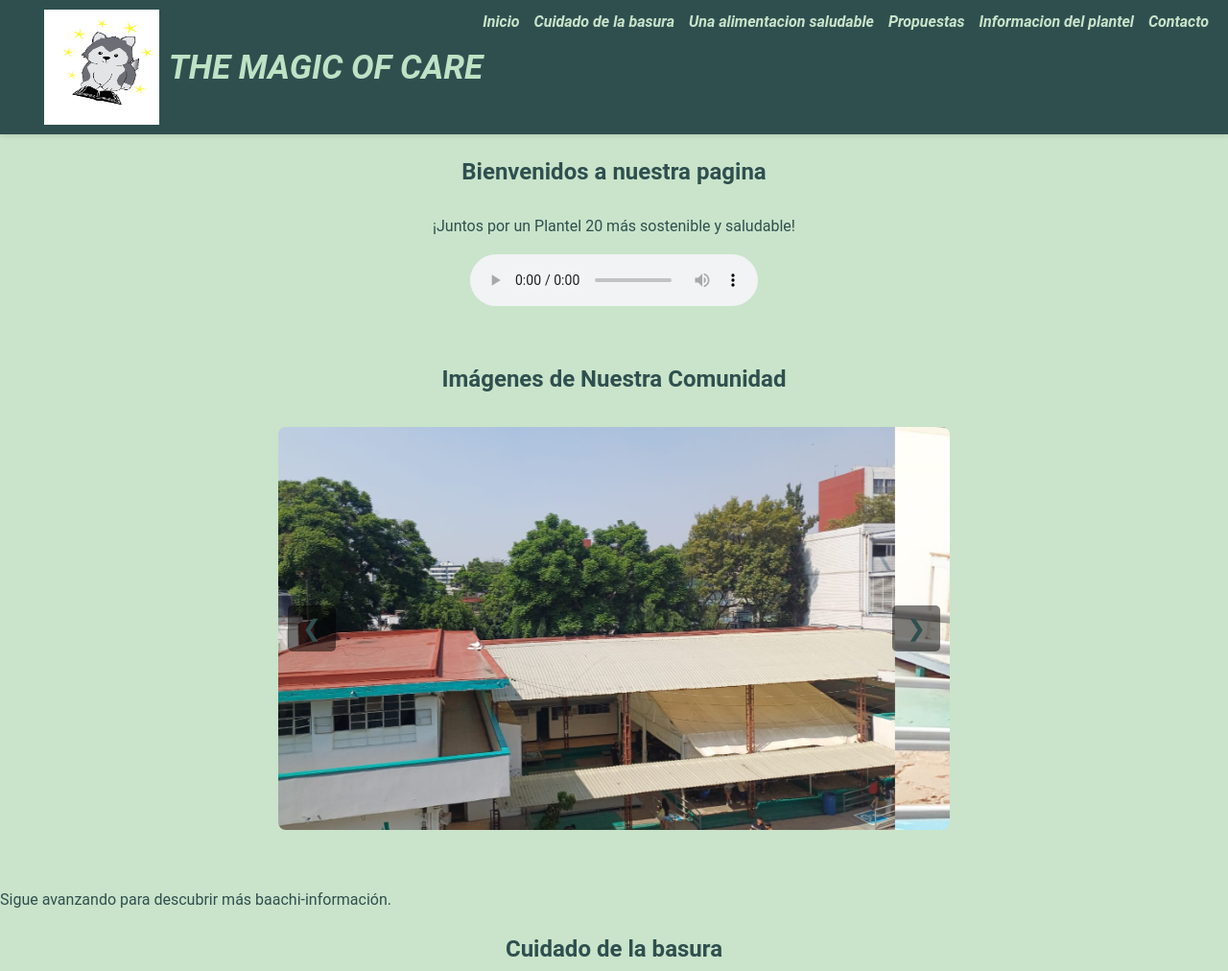
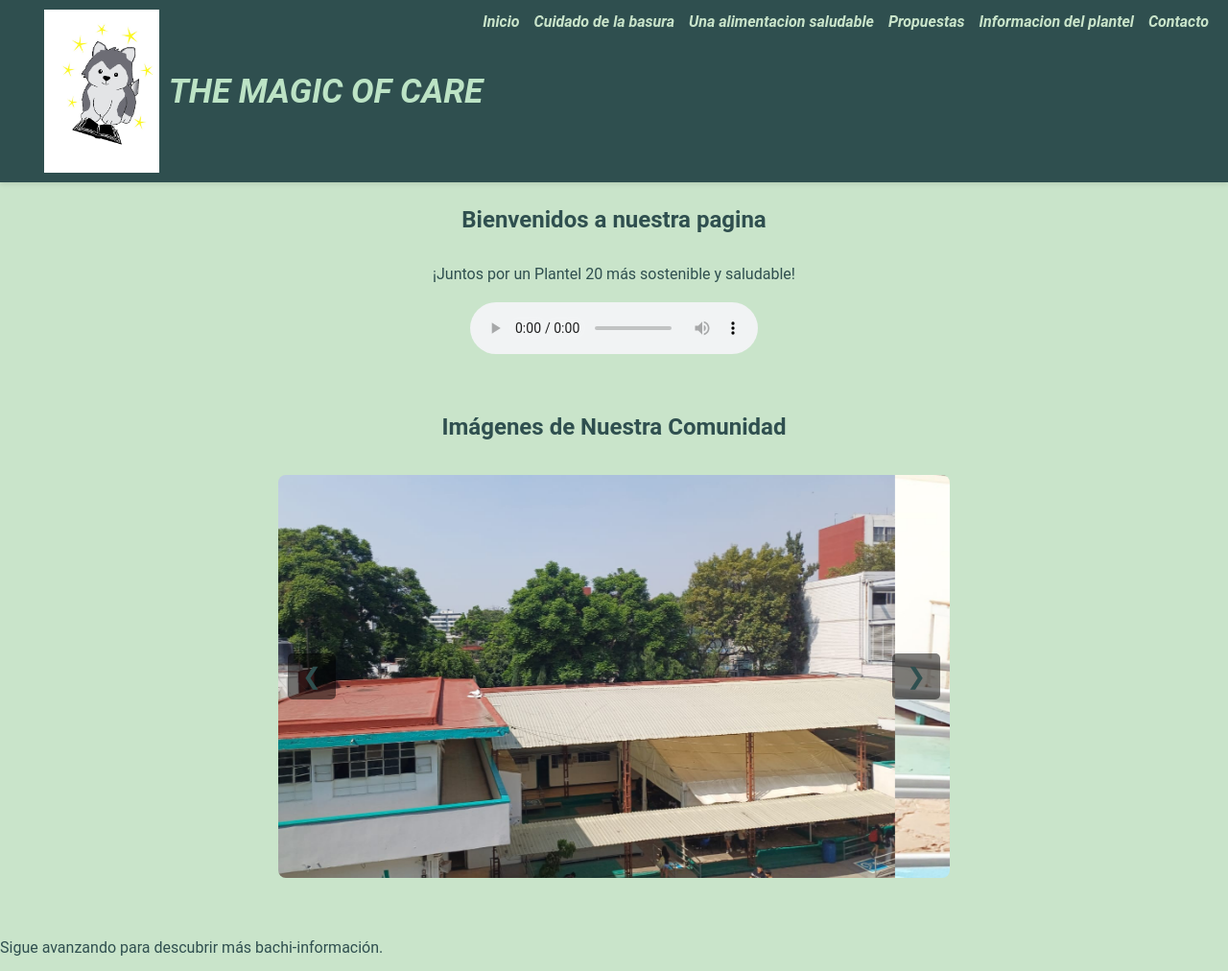
Before and after one commit to Fatima-caseres/PFD2DG01EQ06, a plain HTML site: page index.html in a window 1280 px wide. Shown: the top 1012 px of the page at 96% size. Drawn offline with Linux system fonts and the light colour scheme; some packages are replaced by stand-ins of ours; a script that the page names is missing.

Commit message:
Add files via upload

```diff
--- a/estilos.css
+++ b/estilos.css
@@ -63,11 +63,13 @@ header {
     display: flex;
     align-items: center;
     gap: 10px;
+    max-width: 100%;
+    height: auto;
 }
 
 .LOGO img {
     width: 120px;
-    height: 120px;
+    height: auto; /* Auto para que mantenga proporción */
 }
 
 .logo h1 {
--- a/index.html
+++ b/index.html
@@ -11,7 +11,7 @@
 <body>
     <header>
         <div class="LOGO">
-            <img src="LOGO.JPG" alt="LOGO">
+            <img src="LOGO.JPG" alt="THE MAGIC OF CARE">
             <h1><i>THE MAGIC OF CARE</i></h1>
          </div>
         <nav>
@@ -54,7 +54,7 @@
         </section>
 
 
-           <p>Sigue avanzando para descubrir más baachi-información.</p>
+           <p>Sigue avanzando para descubrir más bachi-información.</p>
         </div>
         </section>
         <section id="cuidado-de-la-basura" class="content-section">
```
